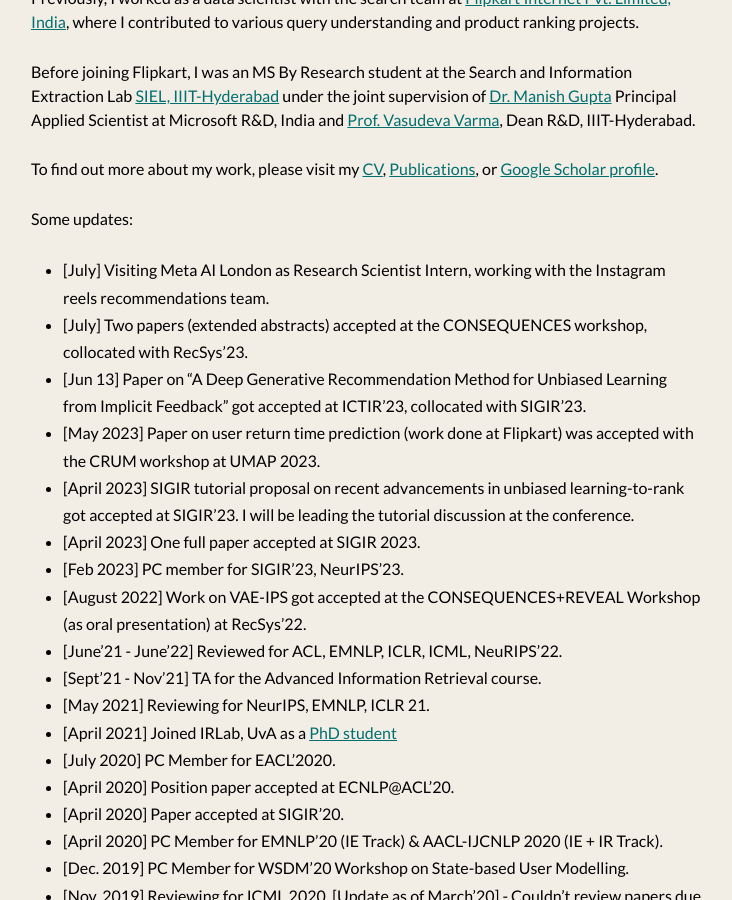
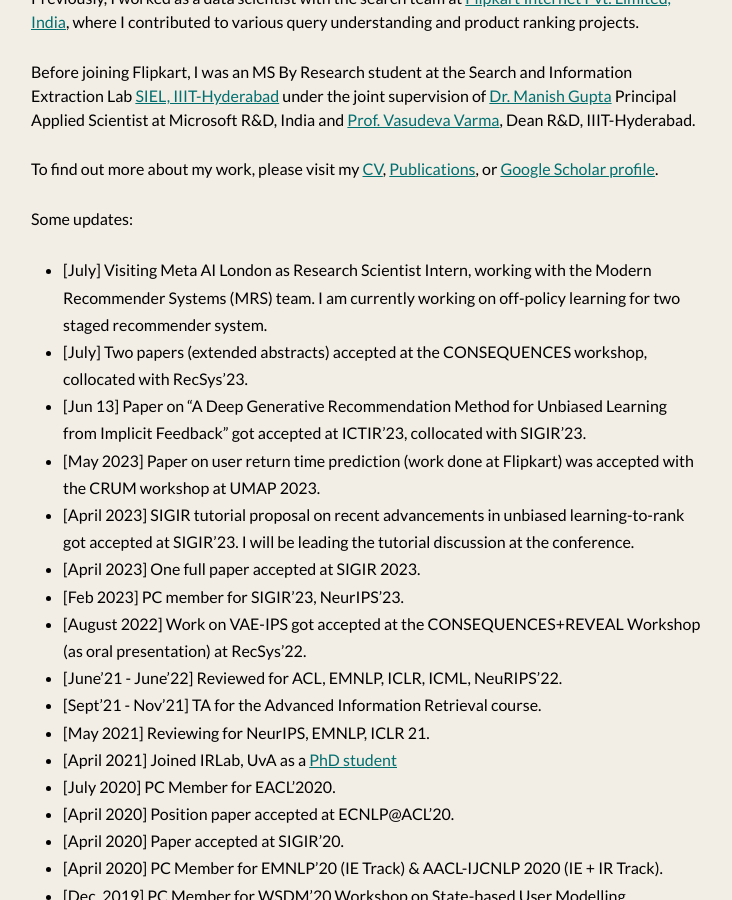
Before and after one commit to shashankg7/shashankg7.github.io, a Jekyll site: the page built from index.md, in a window 1280 px wide and 900 px high, scrolled down 380 px. Shown: the whole window, without its empty margins (273-1005 px from the left). Built offline with Jekyll 4.4.1, drawn with Linux system fonts in a browser that asks for light colours; nearby versions of some CDN libraries.

Commit message:
Update index.md

```diff
--- a/index.md
+++ b/index.md
@@ -17,7 +17,7 @@
 
 Some updates:
 
-* [July] Visiting Meta AI London as Research Scientist Intern, working with the Instagram reels recommendations team.
+* [July] Visiting Meta AI London as Research Scientist Intern, working with the Modern Recommender Systems (MRS) team. I am currently working on off-policy learning for two staged recommender system.
 * [July] Two papers (extended abstracts) accepted at the CONSEQUENCES workshop, collocated with RecSys'23.
 * [Jun 13] Paper on "A Deep Generative Recommendation Method for Unbiased Learning from Implicit Feedback" got accepted at ICTIR'23, collocated with SIGIR'23.
 * [May 2023] Paper on user return time prediction (work done at Flipkart) was accepted with the CRUM workshop at UMAP 2023.
```
